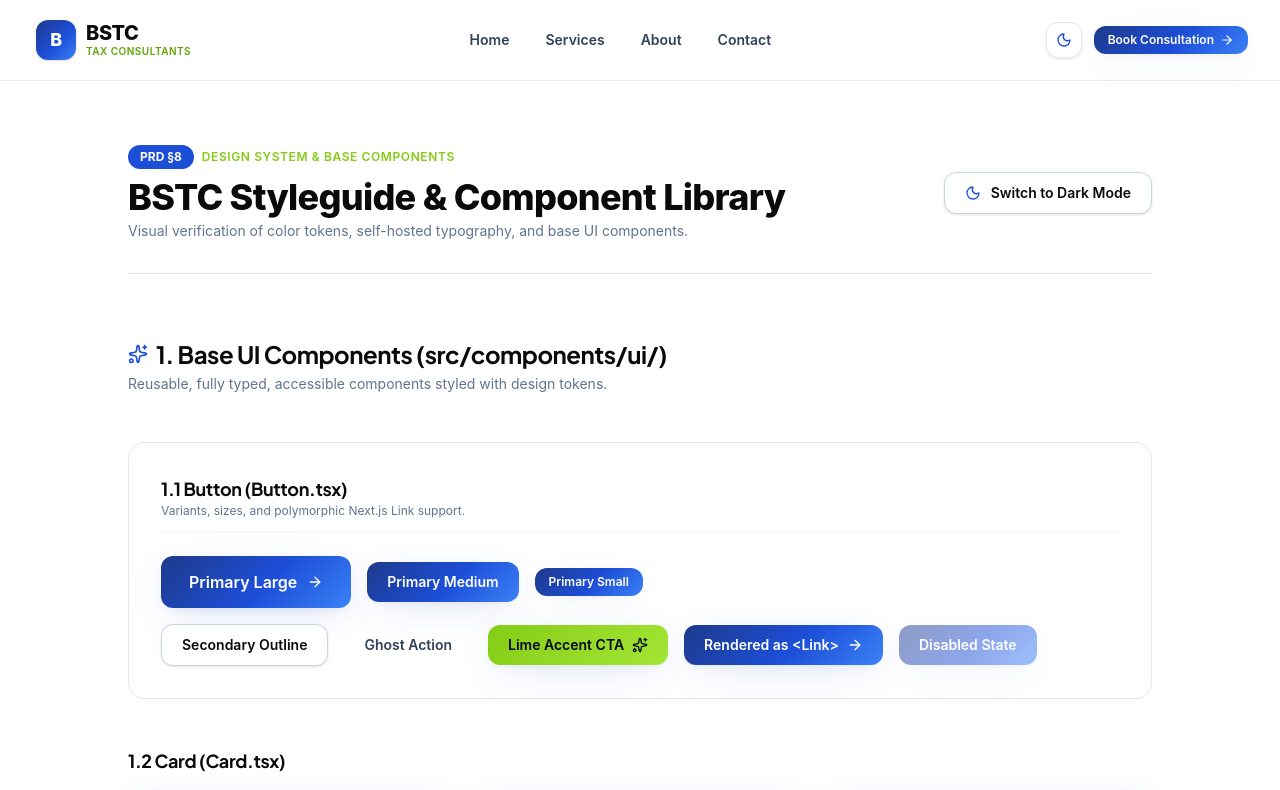
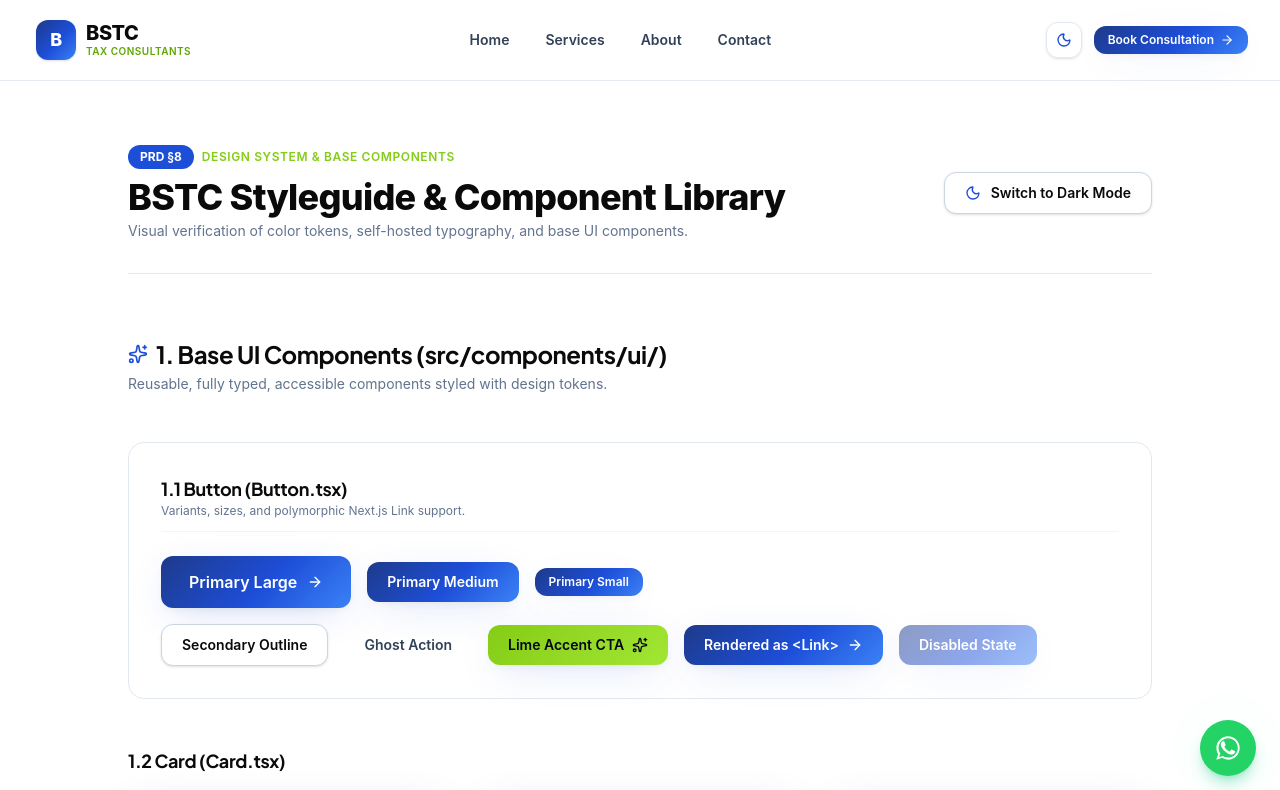
Before and after one commit to ithubcorporation0-beep/bstc, a Next.js app: page /styleguide in a window 1280 px wide. Shown: the top 790 px of the page. Built offline with nearby package versions, Linux system fonts and the light colour scheme.

Commit message:
feat: add scroll progress bar and floating action buttons

```diff
--- a/src/app/layout.tsx
+++ b/src/app/layout.tsx
@@ -4,6 +4,8 @@ import { siteSettings } from "@/data/settings";
 import ThemeScript from "@/components/layout/ThemeScript";
 import Navbar from "@/components/layout/Navbar";
 import Footer from "@/components/layout/Footer";
+import ScrollProgress from "@/components/layout/ScrollProgress";
+import FloatingButtons from "@/components/layout/FloatingButtons";
 
 export const metadata: Metadata = {
   title: siteSettings.seoTitle,
@@ -23,10 +25,12 @@ export default function RootLayout({
       <head>
         <ThemeScript />
       </head>
-      <body className="antialiased min-h-screen flex flex-col bg-white dark:bg-[#0a0a0a] text-[#0a0a0a] dark:text-[#f8fafc]">
+      <body className="antialiased min-h-screen flex flex-col bg-white dark:bg-[#0a0a0a] text-[#0a0a0a] dark:text-[#f8fafc] relative">
+        <ScrollProgress />
         <Navbar />
         <main className="flex-1">{children}</main>
         <Footer />
+        <FloatingButtons />
       </body>
     </html>
   );
--- /dev/null
+++ b/src/components/layout/FloatingButtons.tsx
@@ -0,0 +1,77 @@
+"use client";
+
+import React, { useEffect, useState } from "react";
+import { ChevronUp } from "lucide-react";
+import { siteSettings } from "@/data/settings";
+
+// Clean inline SVG for official WhatsApp icon
+function WhatsAppIcon({ className = "" }: { className?: string }) {
+  return (
+    <svg className={className} viewBox="0 0 24 24" fill="currentColor">
+      <path d="M17.472 14.382c-.301-.15-1.782-.879-2.057-.98-.276-.1-.476-.15-.677.15-.201.301-.777.98-.953 1.18-.175.2-.351.226-.652.075-.301-.15-1.27-.468-2.42-1.493-.895-.798-1.5-1.784-1.676-2.085-.175-.301-.019-.464.132-.614.136-.135.301-.351.451-.527.15-.175.2-.301.301-.501.101-.201.05-.376-.025-.527-.075-.15-.677-1.633-.928-2.235-.244-.587-.493-.507-.677-.517l-.578-.01c-.201 0-.527.075-.802.376-.276.301-1.053 1.028-1.053 2.508s1.079 2.909 1.229 3.11c.15.2 2.124 3.243 5.145 4.548.719.311 1.28.497 1.718.636.722.23 1.378.197 1.898.12.579-.086 1.782-.728 2.033-1.43.25-.702.25-1.304.175-1.43-.075-.126-.275-.201-.576-.351zM12.04 2C6.528 2 2.05 6.478 2.05 11.99c0 1.954.563 3.778 1.536 5.32L2 22l4.832-1.538a9.92 9.92 0 0 0 5.208 1.528c5.512 0 9.99-4.478 9.99-9.99C22.03 6.478 17.552 2 12.04 2zm0 18.232a8.21 8.21 0 0 1-4.225-1.163l-.303-.18-3.13.996.997-3.048-.198-.315a8.23 8.23 0 0 1-1.264-4.532c0-4.545 3.698-8.242 8.243-8.242 4.545 0 8.243 3.697 8.243 8.242 0 4.545-3.698 8.242-8.243 8.242z" />
+    </svg>
+  );
+}
+
+export function FloatingButtons() {
+  const [showBackToTop, setShowBackToTop] = useState(false);
+
+  useEffect(() => {
+    const handleScroll = () => {
+      setShowBackToTop(window.scrollY > 400);
+    };
+
+    window.addEventListener("scroll", handleScroll, { passive: true });
+    return () => window.removeEventListener("scroll", handleScroll);
+  }, []);
+
+  const scrollToTop = () => {
+    const prefersReducedMotion = window.matchMedia(
+      "(prefers-reduced-motion: reduce)"
+    ).matches;
+
+    window.scrollTo({
+      top: 0,
+      behavior: prefersReducedMotion ? "auto" : "smooth",
+    });
+  };
+
+  // Clean WhatsApp number from settings (digits only)
+  const cleanWaNumber = siteSettings.wa.replace(/[^0-9]/g, "");
+
+  return (
+    <>
+      {/* 1. Back-to-Top FAB (Bottom-Left) */}
+      <button
+        type="button"
+        onClick={scrollToTop}
+        aria-label="Back to top"
+        className={`fixed bottom-4 left-4 sm:bottom-6 sm:left-6 z-40 w-11 h-11 sm:w-12 sm:h-12 rounded-full border border-slate-200 dark:border-slate-800 bg-white/90 dark:bg-slate-900/90 backdrop-blur-md text-ink hover:text-royal dark:hover:text-royal-light shadow-soft hover:shadow-soft-lg flex items-center justify-center transition-all duration-300 cursor-pointer focus-visible:outline-none focus-visible:ring-2 focus-visible:ring-royal ${
+          showBackToTop
+            ? "opacity-100 translate-y-0 pointer-events-auto"
+            : "opacity-0 translate-y-4 pointer-events-none"
+        }`}
+      >
+        <ChevronUp className="w-5 h-5" />
+      </button>
+
+      {/* 2. WhatsApp FAB (Bottom-Right) — Brand-locked #25D366 */}
+      <a
+        href={`https://wa.me/${cleanWaNumber}`}
+        target="_blank"
+        rel="noopener noreferrer"
+        aria-label="Chat with us on WhatsApp"
+        className="fixed bottom-4 right-4 sm:bottom-6 sm:right-6 z-40 w-12 h-12 sm:w-14 sm:h-14 rounded-full bg-[#25D366] text-white shadow-lg shadow-emerald-500/30 hover:scale-110 active:scale-95 transition-all duration-300 flex items-center justify-center group cursor-pointer focus-visible:outline-none focus-visible:ring-2 focus-visible:ring-offset-2 focus-visible:ring-[#25D366]"
+      >
+        {/* Gentle Pulse Glow Animation */}
+        <span
+          aria-hidden="true"
+          className="absolute inset-0 rounded-full bg-[#25D366] opacity-40 animate-ping -z-10"
+        />
+        <WhatsAppIcon className="w-6 h-6 sm:w-7 sm:h-7" />
+      </a>
+    </>
+  );
+}
+
+export default FloatingButtons;
--- /dev/null
+++ b/src/components/layout/ScrollProgress.tsx
@@ -0,0 +1,58 @@
+"use client";
+
+import React, { useEffect, useState } from "react";
+
+/**
+ * Scroll Progress Bar Component.
+ * 3px fixed bar at the very top of the viewport tracking page scroll percentage.
+ * Throttled using requestAnimationFrame for optimal performance (PRD §6.1 row 2).
+ */
+export function ScrollProgress() {
+  const [progress, setProgress] = useState(0);
+
+  useEffect(() => {
+    let animationFrameId: number | null = null;
+
+    const calculateScroll = () => {
+      const scrollTop = window.scrollY || document.documentElement.scrollTop;
+      const scrollHeight =
+        document.documentElement.scrollHeight - document.documentElement.clientHeight;
+
+      if (scrollHeight > 0) {
+        const percentage = Math.min(Math.max((scrollTop / scrollHeight) * 100, 0), 100);
+        setProgress(percentage);
+      }
+      animationFrameId = null;
+    };
+
+    const handleScroll = () => {
+      if (animationFrameId === null) {
+        animationFrameId = requestAnimationFrame(calculateScroll);
+      }
+    };
+
+    window.addEventListener("scroll", handleScroll, { passive: true });
+    calculateScroll(); // Initial calculation
+
+    return () => {
+      window.removeEventListener("scroll", handleScroll);
+      if (animationFrameId !== null) {
+        cancelAnimationFrame(animationFrameId);
+      }
+    };
+  }, []);
+
+  return (
+    <div
+      aria-hidden="true"
+      className="fixed top-0 left-0 right-0 h-[3px] z-[100] pointer-events-none"
+    >
+      <div
+        style={{ width: `${progress}%` }}
+        className="h-full bg-gradient-to-r from-royal via-royal-light to-lime-bright transition-[width] duration-75 ease-out"
+      />
+    </div>
+  );
+}
+
+export default ScrollProgress;
```
